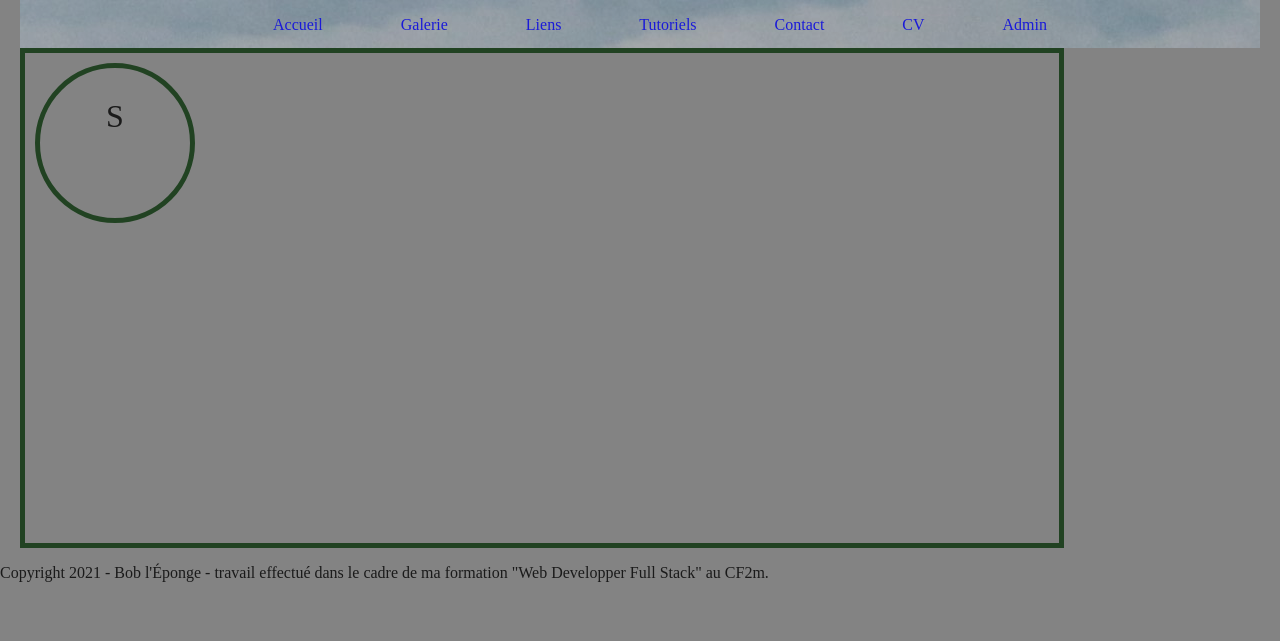
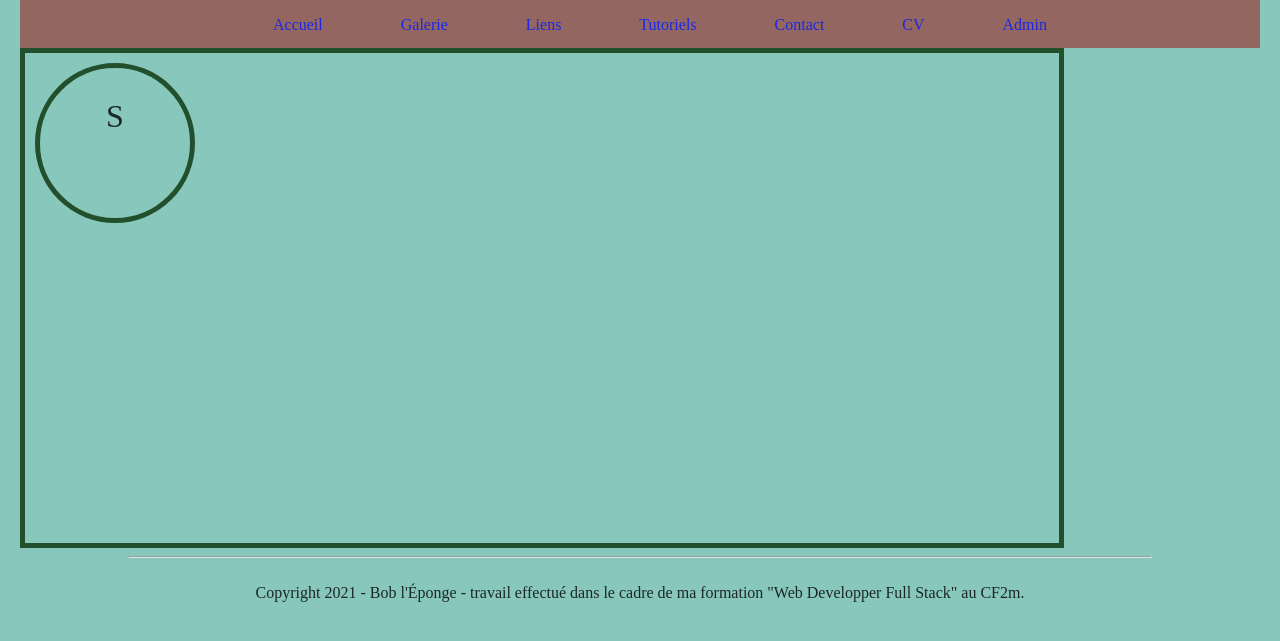
Before and after one commit to SashaKlash/SashaKlash.github.io, a PHP site: page /index.php in a window 1280 px wide. Shown: the top 641 px of the page. Run offline with PHP 8.4, Linux system fonts and the light colour scheme; a stand-in replaces the project's code that opens the database connection.

Commit message:
changement du fichier style.css pour tenter de trouver une palette de couleur

```diff
--- a/portefolio-construction/css/style.css
+++ b/portefolio-construction/css/style.css
@@ -1,5 +1,5 @@
 body{
-    background-color: rgba(100, 100, 100, 0.8);
+    background-color: #88C7BC;
     opacity: 0.8;
     margin: 0 auto;
     padding: 0 auto;
@@ -8,7 +8,7 @@ body{
 /* Barre de navigation */
 
 nav#menu{
-    background-image: url(/portefolio-construction/images/photosPortefolio/20210811_IMG_0683\(2\).JPG);
+    background-color: #964F4CFF;
     background-repeat: no-repeat;
     width:auto;
     text-align: center;
@@ -19,6 +19,7 @@ nav#menu{
 }
 
 #menu ul{
+    color: white;
     list-style-type: none;
 }
 
@@ -36,6 +37,16 @@ nav#menu{
 
 #logoTypo{
     font-size:2em;
+}
+
+footer{
+    width:80%;
+    margin: auto;
+}
+
+footer p{
+    padding: 10px;
+    text-align: center;
 }
 
 h1{
--- a/portefolio-construction/import/footer.php
+++ b/portefolio-construction/import/footer.php
@@ -1,4 +1,5 @@
 <footer>
+    <hr>
     <p>Copyright 2021 - Bob l'Éponge - travail effectué dans le cadre de ma formation "Web Developper Full Stack" au CF2m.</p>
 </footer>
 </body>
```
